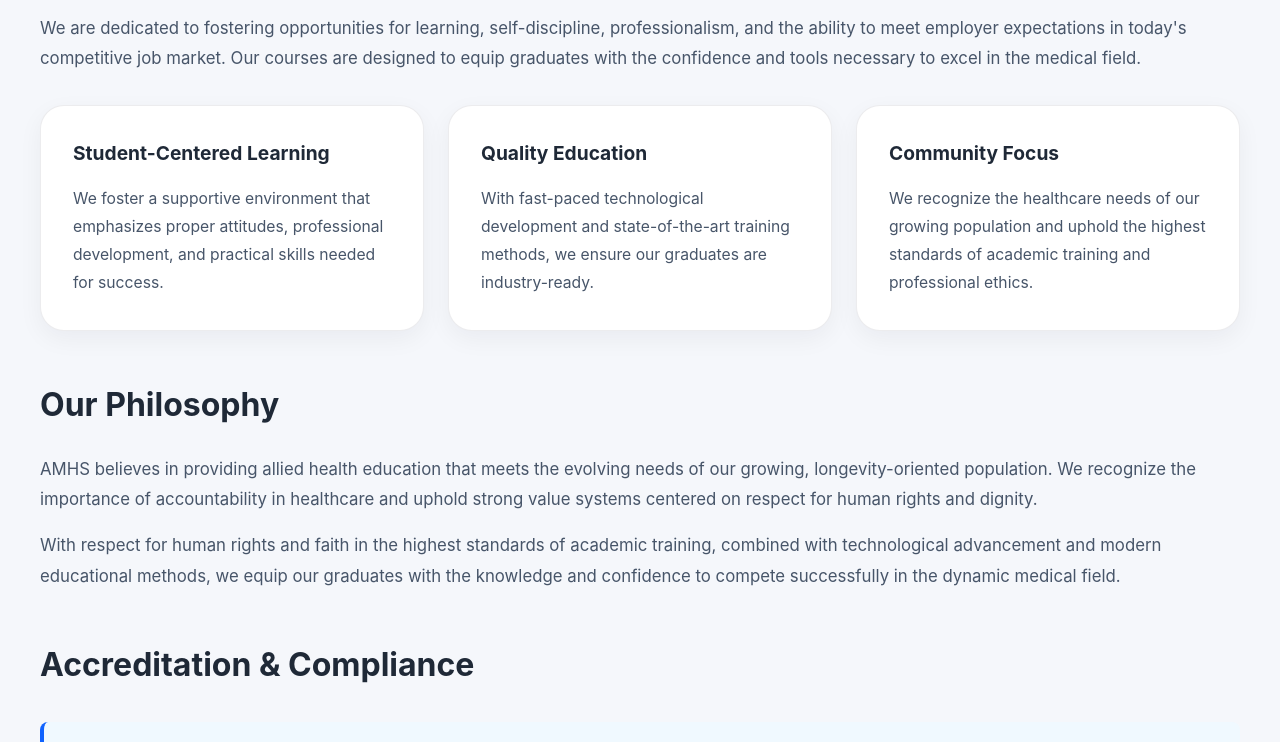
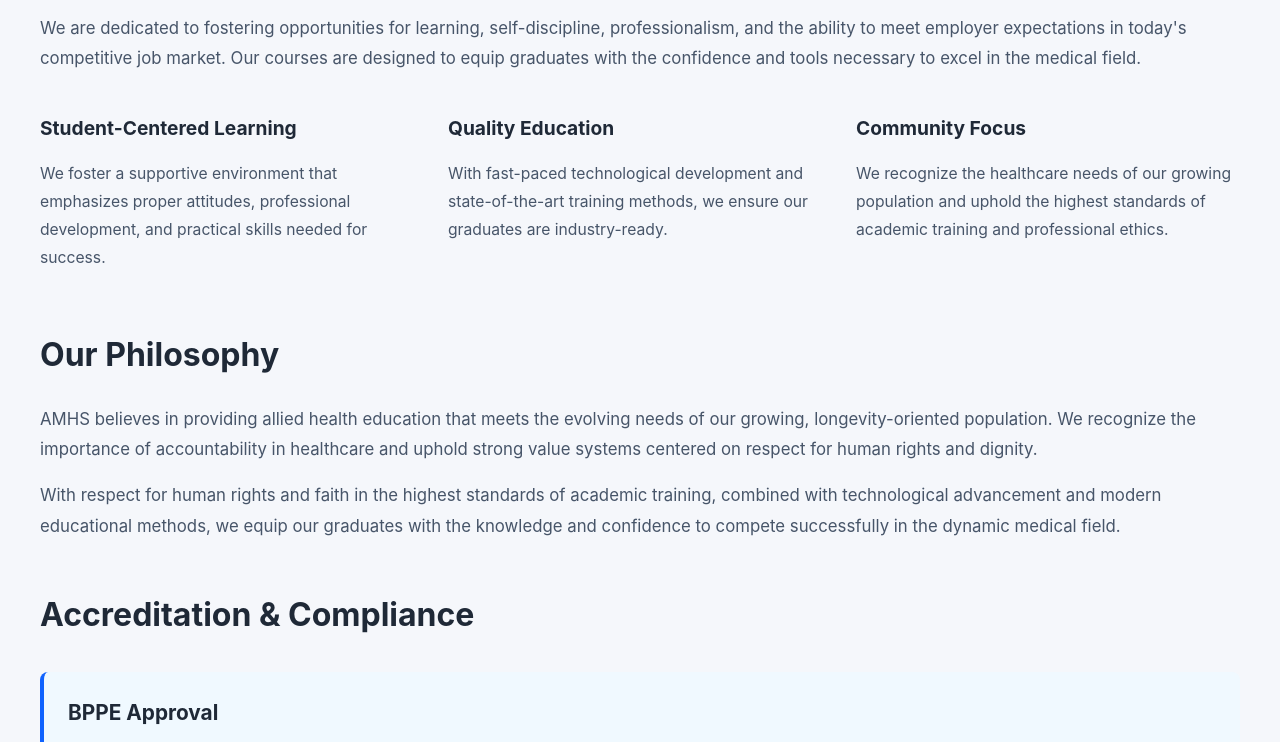
Before and after one commit to rotsen-gregorio/Allied_Medical, a website: page about-us.html in a window 1280 px wide. Shown: the part 724-1466 px from the top of the page. Drawn offline with Linux system fonts and the light colour scheme; no server answers.

Commit message:
Remove card boxes from about-us info sections

```diff
--- a/about-us.html
+++ b/about-us.html
@@ -216,11 +216,7 @@
       margin: 2rem 0;
     }
     .info-card {
-      background: #ffffff;
-      border: 1px solid rgba(15,23,42,0.08);
-      padding: 2rem;
-      border-radius: 24px;
-      box-shadow: 0 8px 24px rgba(15,23,42,0.05);
+      padding: 0.5rem 0;
     }
     .info-card h3 {
       margin: 0 0 1rem;
```
